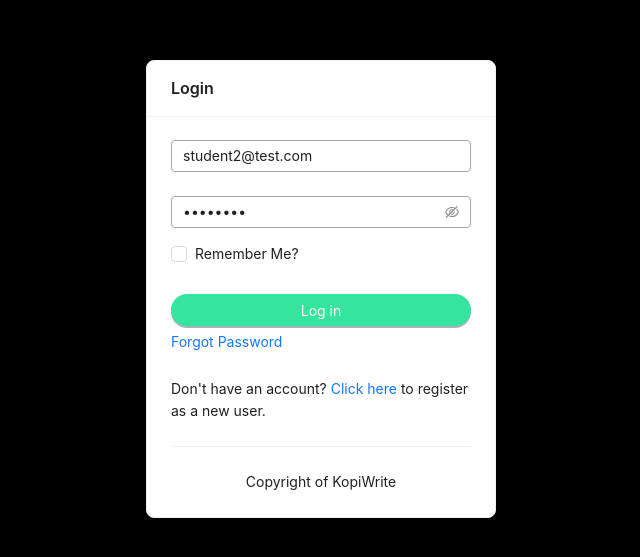
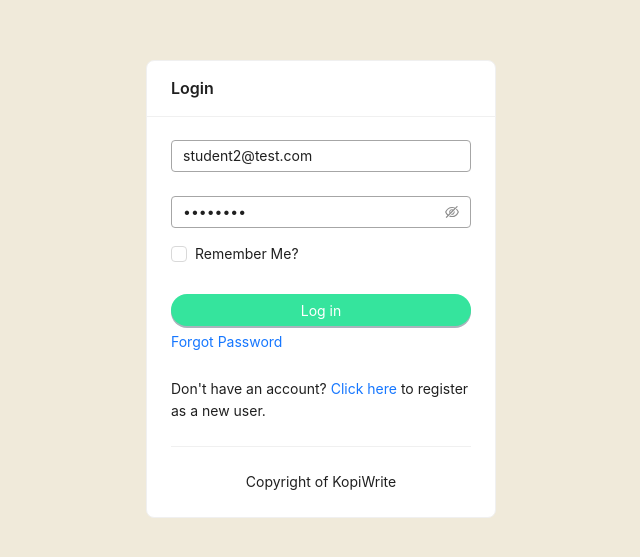
Before and after one commit to hakimdaniall/e-prosis, a React (Create React App) app: page / in a window 1280 px wide. Shown: the part 111-668 px from the top of the page, without its empty margins (319-959 px from the left). Built offline with nearby package versions, Linux system fonts and the light colour scheme.

Commit message:
remove avatar

```diff
--- a/src/components/layout/DashboardLayout.tsx
+++ b/src/components/layout/DashboardLayout.tsx
@@ -4,7 +4,9 @@ import {
   Typography,
   Avatar,
   MenuProps,
+  Button,
 } from "antd";
+import { LogoutOutlined } from '@ant-design/icons';
 import { PiBellBold } from "react-icons/pi";
 import SidebarMenu from "./sidebarMenu/sidebarMenu";
 import logo from "../../assets/images/uitm-logo.png";
@@ -125,7 +127,7 @@ const DashboardLayout = ({ children }: TDashboardLayout) => {
                 alignItems: "center",
               }}
             >
-              <PiBellBold size={20} style={{ marginRight: 10 }} />
+              {/* <PiBellBold size={20} style={{ marginRight: 10 }} /> */}
               <div
                 style={{
                   display: "flex",
@@ -145,9 +147,18 @@ const DashboardLayout = ({ children }: TDashboardLayout) => {
                   <Text strong>{user ? user.username : "Loading..."}</Text>
                   <Text>{user ? user.email : "Loading..."}</Text>
                 </div>
-                <Avatar
+                {/* <Avatar
                   style={{ marginLeft: 10 }}
                   src={user && user.avatar ? `${process.env.REACT_APP_API_HOST}${user.avatar.url}` : null}
+                  onClick={() => {
+                    deleteUserSession();
+                    navigate(0);
+                  }}
+                /> */}
+                <Button
+                  type="link"
+                  icon={<LogoutOutlined />}
+                  style={{ marginLeft: 10 }}
                   onClick={() => {
                     deleteUserSession();
                     navigate(0);
--- a/src/pages/login/Login.tsx
+++ b/src/pages/login/Login.tsx
@@ -54,7 +54,7 @@ const LoginPage = () => {
         alignItems: "center",
         height: "100vh",
         // backgroundImage: `url(${bgImage})`,
-        backgroundColor: "#000",
+        backgroundColor: "rgb(240, 234, 218)",
         backgroundSize: "cover",
         backgroundRepeat: "no-repeat",
       }}
```
